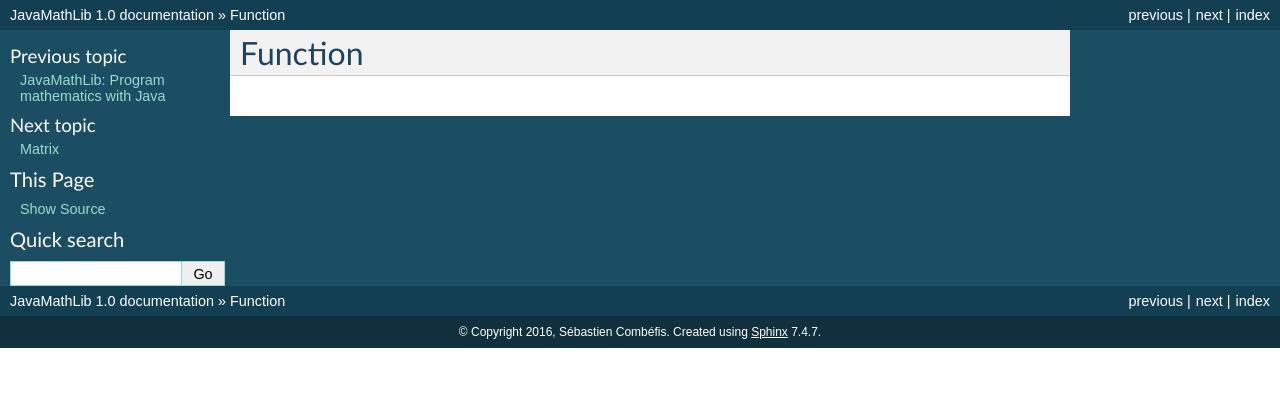
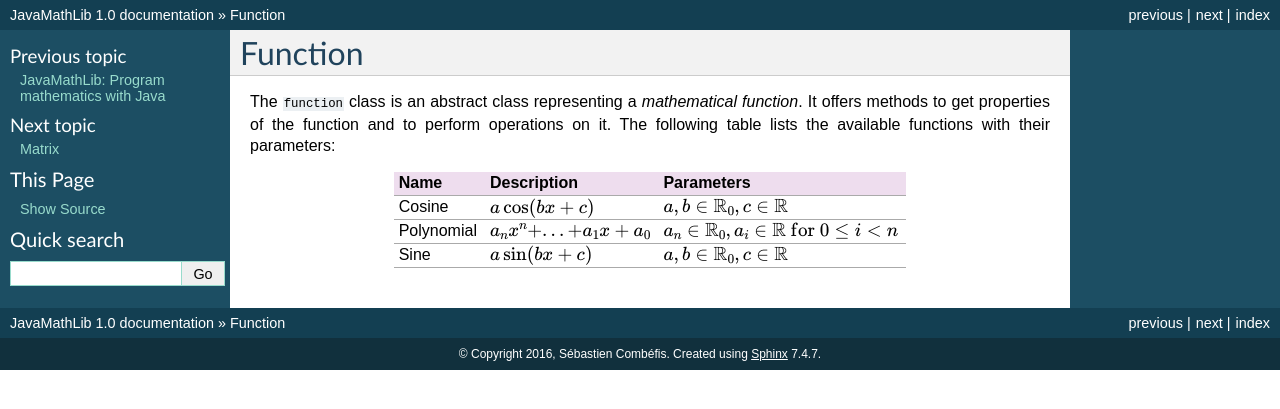
Before and after one commit to combefis/JavaMathLib, a Sphinx documentation site: the page built from docs/function.rst, in a window 1280 px wide. Shown: the top 409 px of the page. Built offline with Sphinx 7.4.7, drawn with Linux system fonts in a browser that asks for light colours.

Commit message:
Docs: Update function page

```diff
--- a/docs/function.rst
+++ b/docs/function.rst
@@ -1,2 +1,19 @@
 Function
 ========
+
+The ``function`` class is an abstract class representing a `mathematical
+function`. It offers methods to get properties of the function and to
+perform operations on it. The following table lists the available functions
+with their parameters:
+
+.. table::
+
+   +-------------+----------------------------------------------+------------------------------------------------------------------------------+
+   | Name        | Description                                  | Parameters                                                                   |
+   +=============+==============================================+==============================================================================+
+   | Cosine      | :math:`a \cos (bx + c)`                      | :math:`a, b \in \mathbb{R}_0, c \in \mathbb{R}`                              |
+   +-------------+----------------------------------------------+------------------------------------------------------------------------------+
+   | Polynomial  | :math:`a_n x^n + ... + a_1x + a_0`           | :math:`a_n \in \mathbb{R}_0, a_i \in \mathbb{R} \textrm{ for } 0 \leq i < n` |
+   +-------------+----------------------------------------------+------------------------------------------------------------------------------+
+   | Sine        | :math:`a \sin (bx + c)`                      | :math:`a, b \in \mathbb{R}_0, c \in \mathbb{R}`                              |
+   +-------------+----------------------------------------------+------------------------------------------------------------------------------+
```
